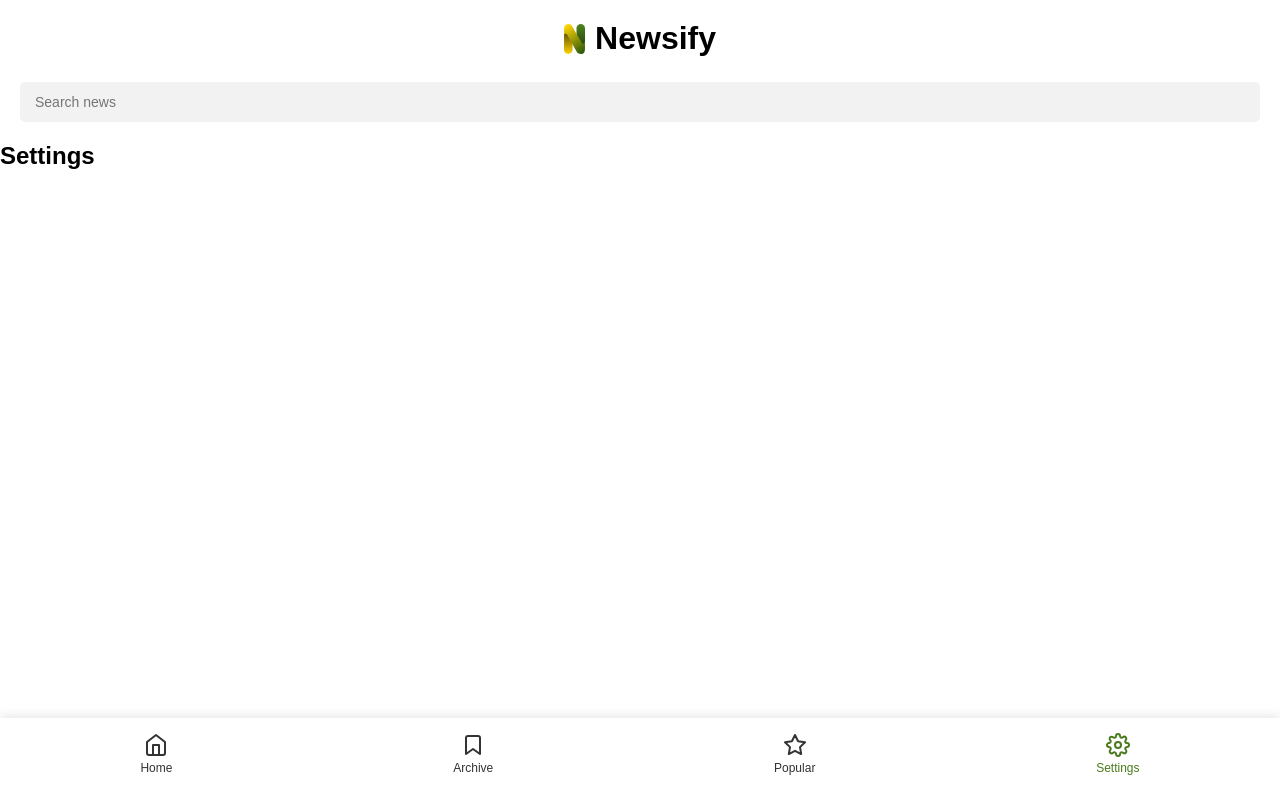
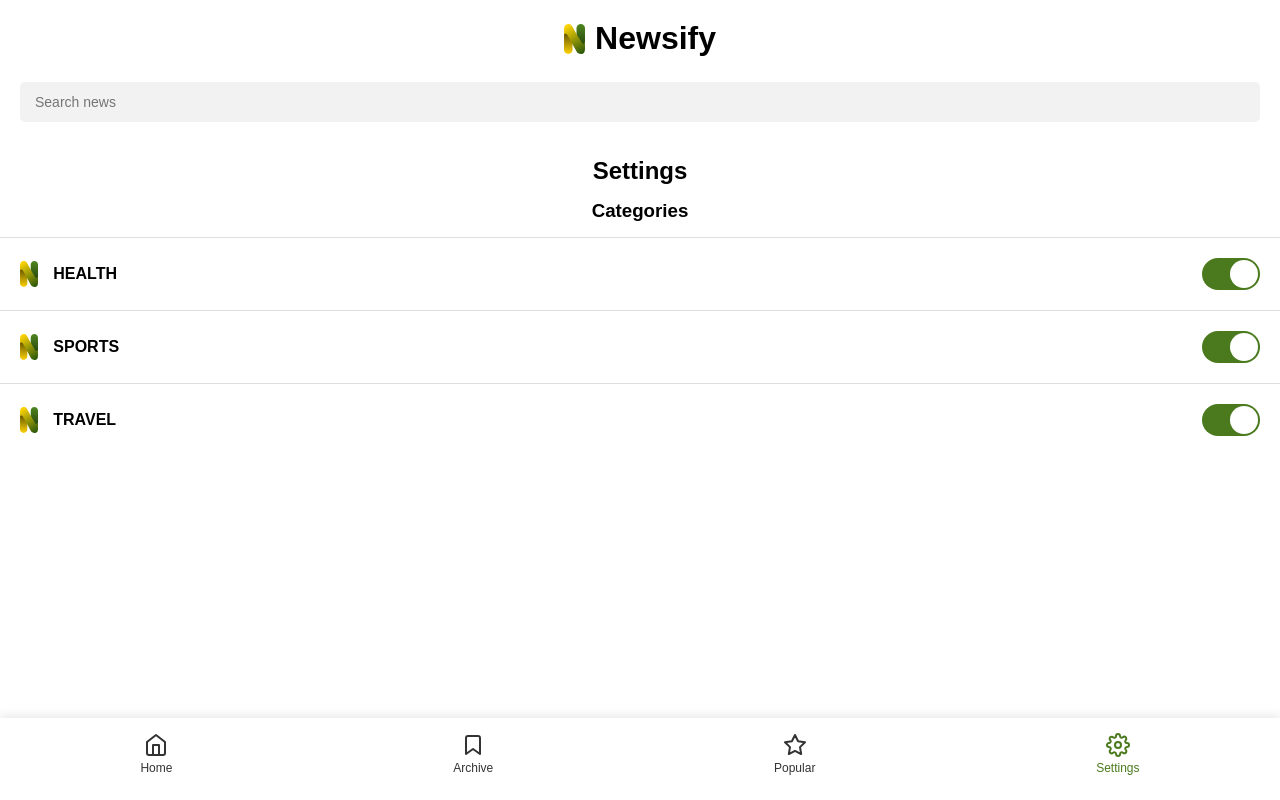
Before and after one commit to frederikpriess/newsify-Frederik, a React (Vite) app in the folder app/: page /settings in a window 1280 px wide. Built offline with nearby package versions, Linux system fonts and the light colour scheme.

Commit message:
Tilføj Settings side med CategorySwitch komponent og animeret tænd/sluk kontakt (farve og knop glider med transition)

```diff
--- /dev/null
+++ b/app/src/components/CategorySwitch.jsx
@@ -0,0 +1,21 @@
+import {useState} from 'react'
+import logo from '../assets/logo.svg'
+
+function CategorySwitch({name}) {
+    const [isOn, setIsOn] = useState(true)
+
+    return (
+        <div className="category-switch">
+            <img src={logo} alt="" />
+            <h3>{name}</h3>
+            <button
+            className={isOn ? 'switch switch--on' : 'switch'}
+            onClick={() => setIsOn(!isOn)}
+            >
+                <span className='switch__knob'></span>
+            </button>
+        </div>
+    )
+}
+
+export default CategorySwitch
--- a/app/src/components/Settings.jsx
+++ b/app/src/components/Settings.jsx
@@ -1,5 +1,19 @@
+import CategorySwitch from "./CategorySwitch"
+
 function Settings() {
-    return <main><h2>Settings</h2></main>
+    const categories = ['health', 'sports', 'travel']
+
+    return (
+    <main className="settings">
+        <h2>Settings</h2>
+        <h3 className="settings__subtitle">Categories</h3>
+
+        {categories.map((category) =>(
+            <CategorySwitch key={category} name={category} />
+        ))}
+    </main>
+
+)
 }
 
 export default Settings
--- /dev/null
+++ b/app/src/styles/components/_settings.scss
@@ -0,0 +1,27 @@
+.settings {
+    padding-bottom: 100px;
+
+    h2,
+    &__subtitle {
+        text-align: center;
+        margin: 15px 0;
+    }
+}
+
+.category-switch {
+    display: flex;
+    align-items: center;
+    gap: 15px;
+    padding: 20px;
+    border-top: 1px solid #ddd;
+
+    img {
+        height: 26px;
+    }
+
+    h3 {
+        flex: 1;
+        font-size: 16px;
+        text-transform: uppercase;
+    }
+}
--- /dev/null
+++ b/app/src/styles/components/_switch.scss
@@ -0,0 +1,29 @@
+.switch {
+    position: relative;
+    width: 58px;
+    height: 32px;
+    border: none;
+    border-radius: 16px;
+    background-color: #ccc;
+    cursor: pointer;
+    transition: background-color 0.3s ease;
+
+    &__knob {
+        position: absolute;
+        top: 2px;
+        left: 2px;
+        width: 28px;
+        height: 28px;
+        border-radius: 50%;
+        background-color: white;
+        transition: transform 0.3s ease;
+    }
+
+    &--on {
+        background-color: #4a7a1d;
+
+        .switch__knob {
+            transform: translate(26px);
+        }
+    }
+}
--- a/app/src/styles/main.scss
+++ b/app/src/styles/main.scss
@@ -2,6 +2,8 @@
 @use 'components/_navigation';
 @use 'components/_category';
 @use 'components/article';
+@use 'components/switch';
+@use 'components/settings';
 
 * {
     margin: 0;
```
